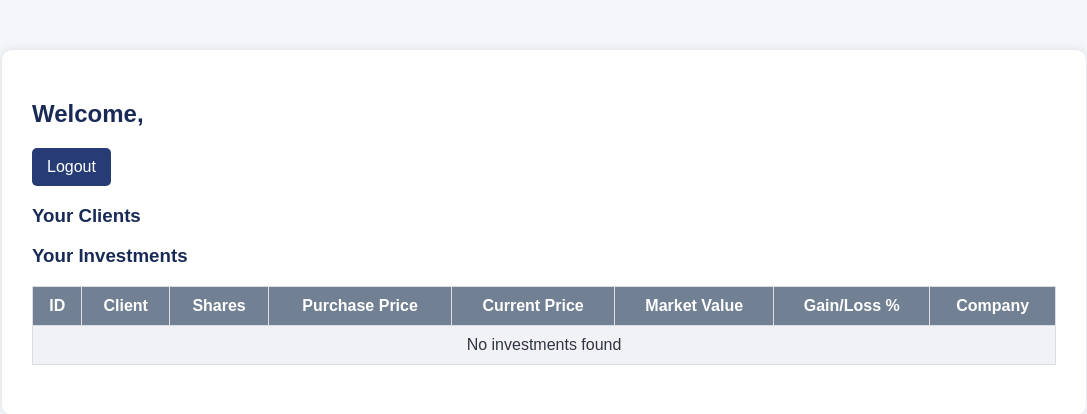
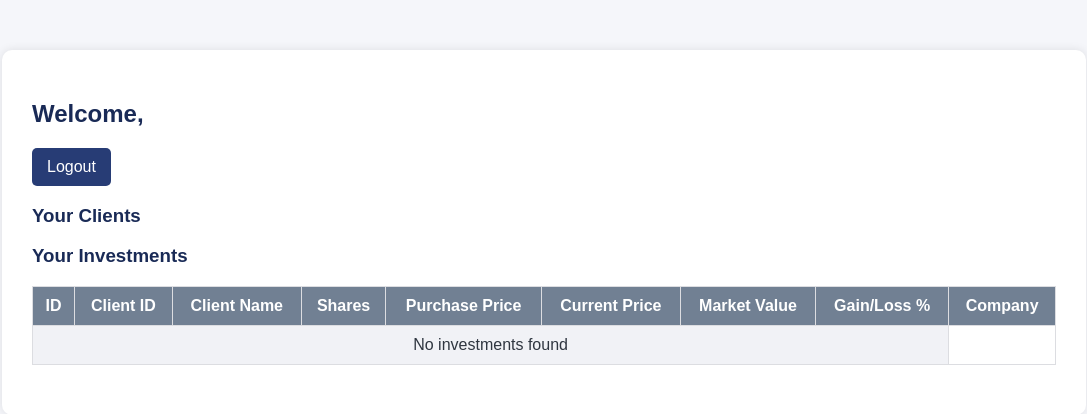
Before and after one commit to lrp2755/622_Database, a Flask app: template templates/employee_dashboard.html in a window 1280 px wide. Shown: the top 414 px of the page, without its empty margins (96-1183 px from the left). Run offline with Flask 3, Linux system fonts and the light colour scheme; the template is opened without the code that fills it, so the values that code supplies are empty.

Commit message:
Added the client name and id for the manager and employee dashboards

```diff
--- a/templates/employee_dashboard.html
+++ b/templates/employee_dashboard.html
@@ -20,7 +20,8 @@
         <table>
             <tr>
                 <th>ID</th>
-                <th>Client</th>
+                <th>Client ID</th>
+                <th>Client Name</th>
                 <th>Shares</th>
                 <th>Purchase Price</th>
                 <th>Current Price</th>
@@ -32,6 +33,7 @@
             <tr>
                 <td>{{ investment.investment_id }}</td>
                 <td>{{ investment.client_id }}</td>
+                <td>{{ investment.client.first_name }} {{ investment.client.last_name }}</td>
                 <td>{{ investment.shares_purchased }}</td>
                 <td>{{ investment.purchase_price_per_share }}</td>
                 <td>{{ investment.current_price }}</td>
--- a/templates/manager_dashboard.html
+++ b/templates/manager_dashboard.html
@@ -24,7 +24,8 @@
         <table>
             <tr>
                 <th>ID</th>
-                <th>Client</th>
+                <th>Client ID</th>
+                <th>Client Name</th>
                 <th>Shares</th>
                 <th>Purchase Price</th>
                 <th>Current Price</th>
@@ -36,6 +37,7 @@
             <tr>
                 <td>{{ investment.investment_id }}</td>
                 <td>{{ investment.client_id }}</td>
+                <td>{{ investment.client.first_name }} {{ investment.client.last_name }}</td>
                 <td>{{ investment.shares_purchased }}</td>
                 <td>{{ investment.purchase_price_per_share }}</td>
                 <td>{{ investment.current_price }}</td>
```
